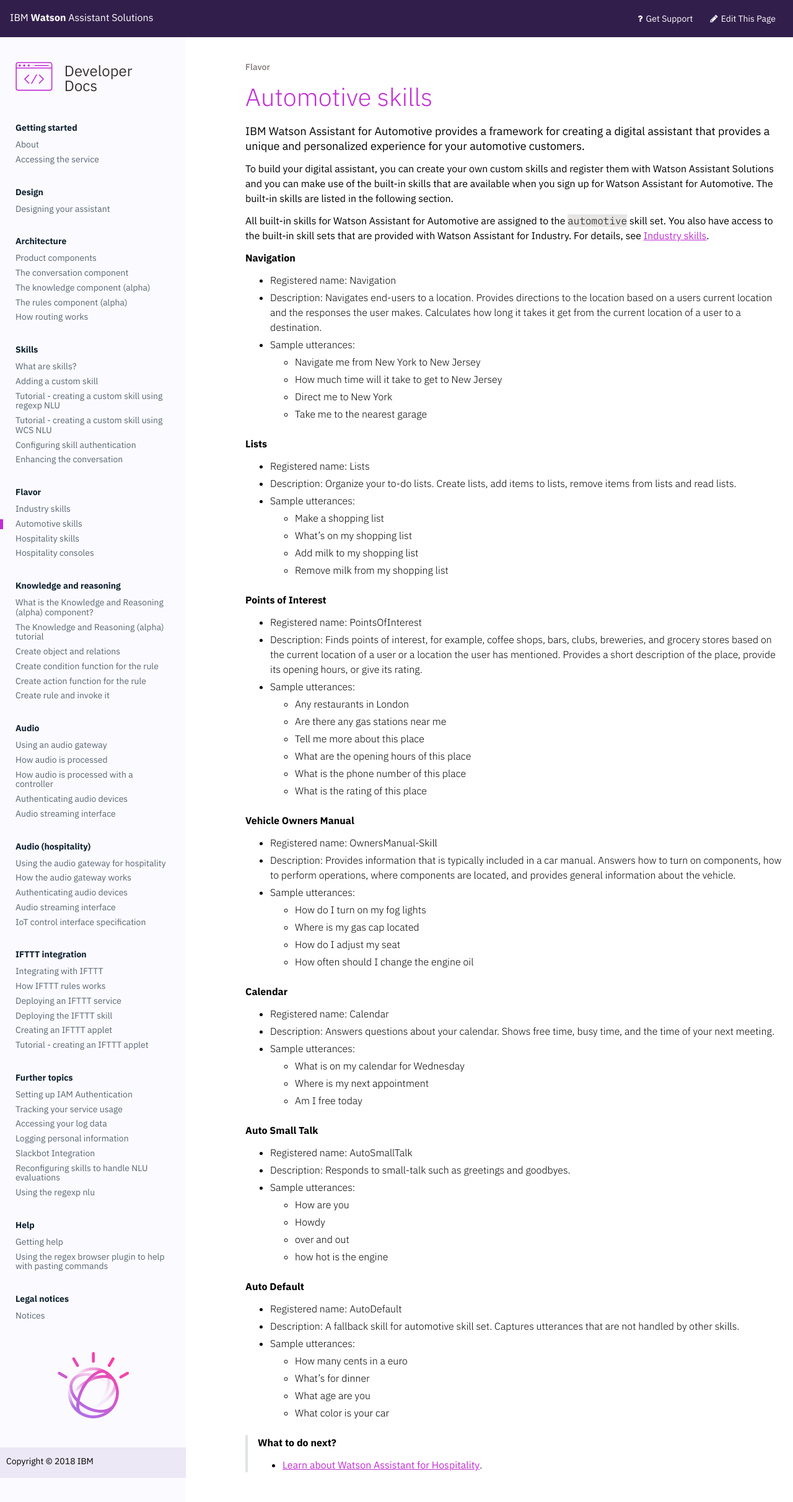
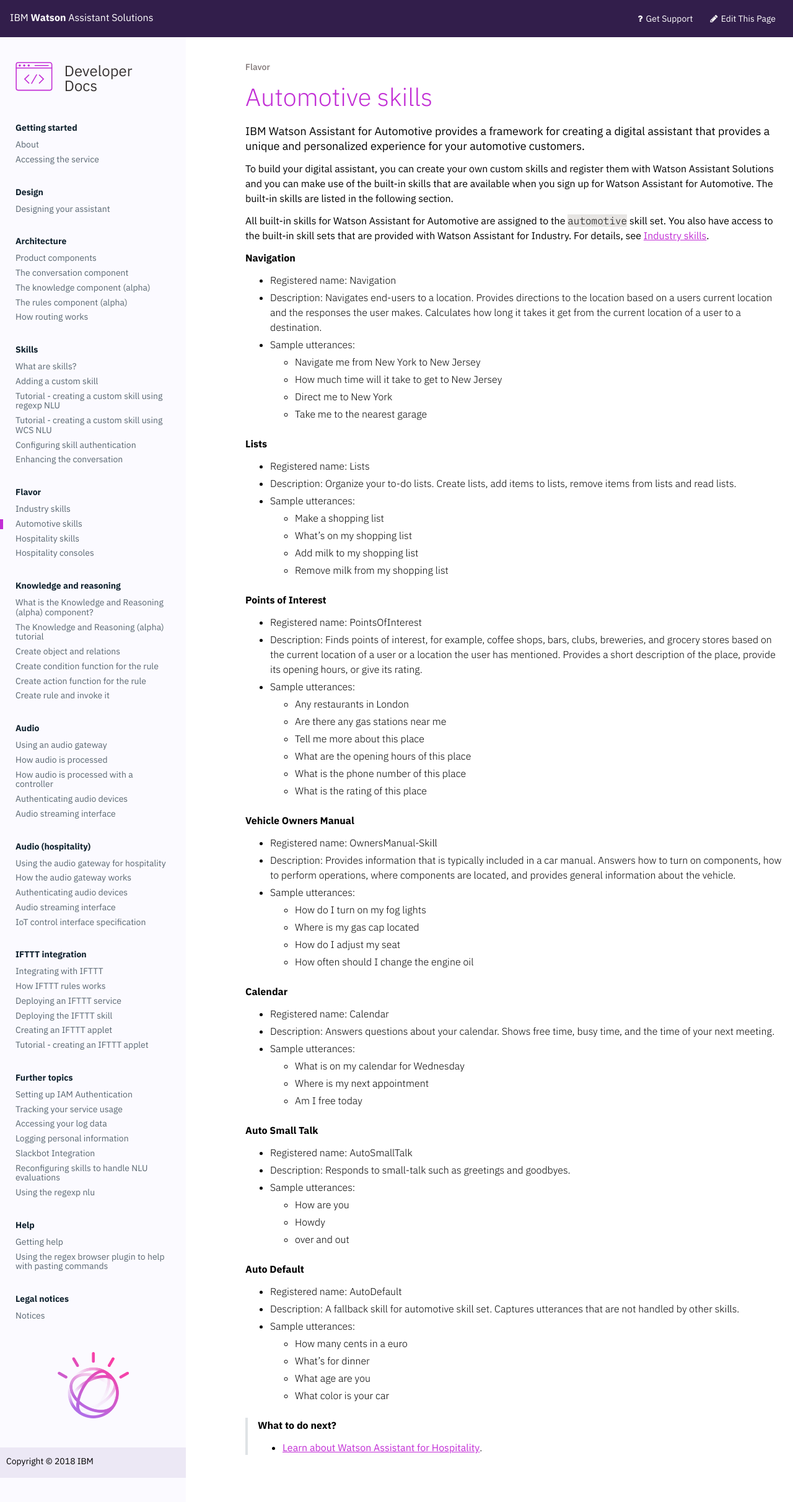
Before and after one commit to Watson-Personal-Assistant/developer, a Jekyll site: the page built from _content/flavours/automotive.md, in a window 1280 px wide. Shown: the top 2424 px of the page at 62% size. Built offline with Jekyll 4.4.1, drawn with Linux system fonts in a browser that asks for light colours; some web fonts are replaced.

Commit message:
removed utterance

```diff
--- a/_content/flavours/automotive.md
+++ b/_content/flavours/automotive.md
@@ -66,7 +66,6 @@
     - How are you
     - Howdy
     - over and out
-    - how hot is the engine
 
 <br>
 **Auto Default**
```
